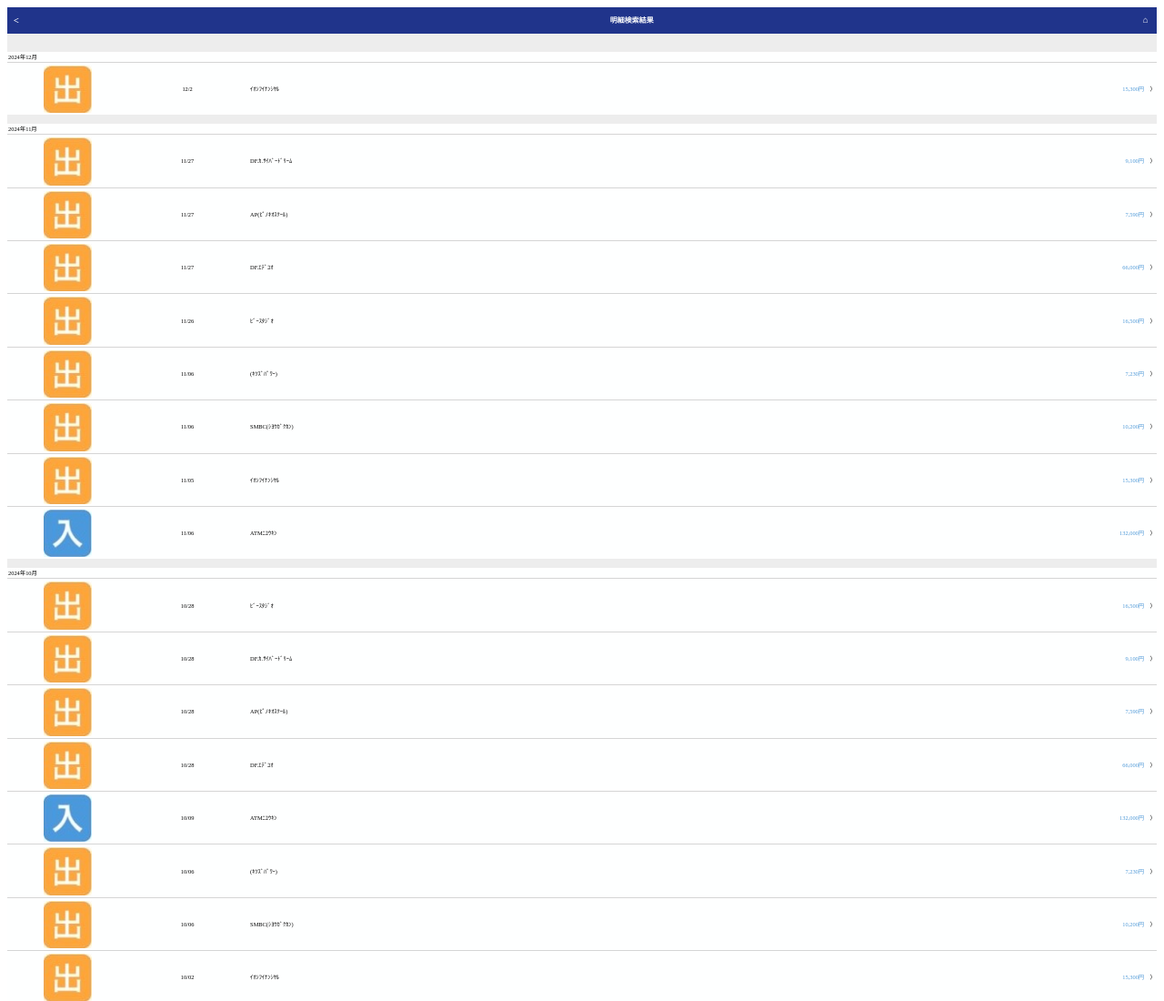
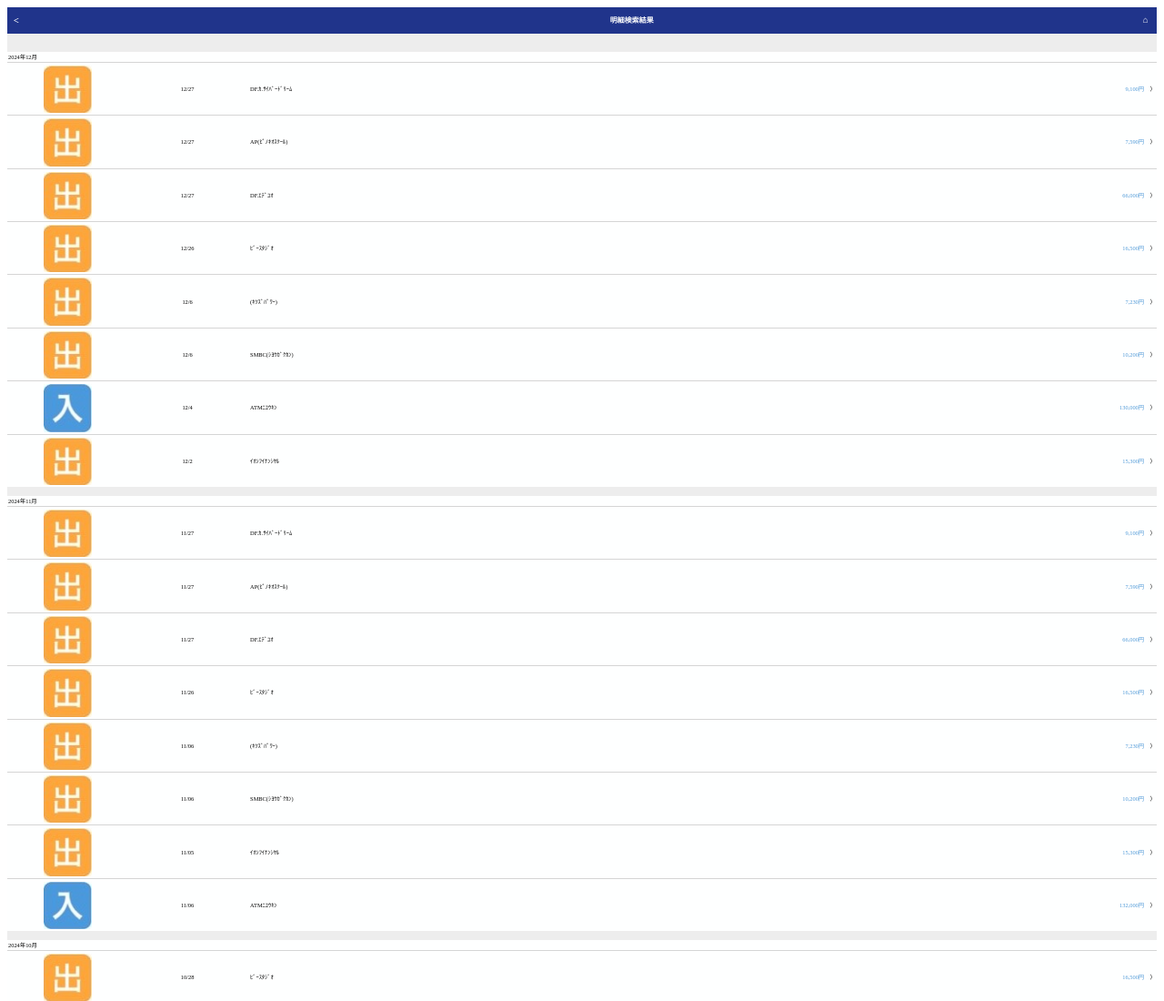
Before and after one commit to sirayurikindergartencom/kiraboshimeisai, a plain HTML site: page index.html in a window 1280 px wide. Shown: the top 1100 px of the page at 91% size. Drawn offline with Linux system fonts and the light colour scheme.

Commit message:
Update index.html

```diff
--- a/index.html
+++ b/index.html
@@ -22,6 +22,48 @@
 <table>
    <tr>
       <td colspan = "4">2024年12月</td>
+    </tr>
+    <tr>
+        <td align="center"><img src=syutu.jpg></td>
+        <td align="center">12/27</td>
+        <td >DF.ｶ.ｻｲﾊﾞｰﾄﾞﾘｰﾑ</td>
+        <td align="right"><nyuutext>9,100円</nyuutext>&emsp;〉</td>
+    </tr>
+    <tr>
+        <td align="center"><img src=syutu.jpg></td>
+        <td align="center">12/27</td>
+        <td >AP(ﾋﾟﾉｷｵｽｸｰﾙ)</td>
+        <td align="right"><nyuutext>7,590円</nyuutext>&emsp;〉</td>
+    </tr>
+    <tr>
+        <td align="center"><img src=syutu.jpg></td>
+        <td align="center">12/27</td>
+        <td >DF.ｴﾃﾞﾕｵ</td>
+        <td align="right"><nyuutext>66,000円</nyuutext>&emsp;〉</td>
+    </tr>
+    <tr>
+        <td align="center"><img src=syutu.jpg></td>
+        <td align="center">12/26</td>
+        <td >ﾋﾞｰｽﾀｼﾞｵ</td>
+        <td align="right"><nyuutext>16,500円</nyuutext>&emsp;〉</td>
+    </tr>
+    <tr>
+        <td align="center"><img src=syutu.jpg></td>
+        <td align="center">12/6</td>
+        <td >(ｷﾂｽﾞﾊﾟﾜｰ)</td>
+        <td align="right"><nyuutext>7,230円</nyuutext>&emsp;〉</td>
+    </tr>
+    <tr>
+        <td align="center"><img src=syutu.jpg></td>
+        <td align="center">12/6</td>
+        <td >SMBC(ｼﾖｳｶﾞｸｶﾝ)</td>
+        <td align="right"><nyuutext>10,200円</nyuutext>&emsp;〉</td>
+    </tr>
+    <tr>
+        <td align="center"><img src=nyuu.jpg></td>
+        <td align="center">12/4</td>
+        <td >ATMﾆﾕｳｷﾝ</td>
+        <td align="right"><nyuutext>130,000円</nyuutext>&emsp;〉</td>
     </tr>
     <tr>
         <td align="center"><img src=syutu.jpg></td>
```
